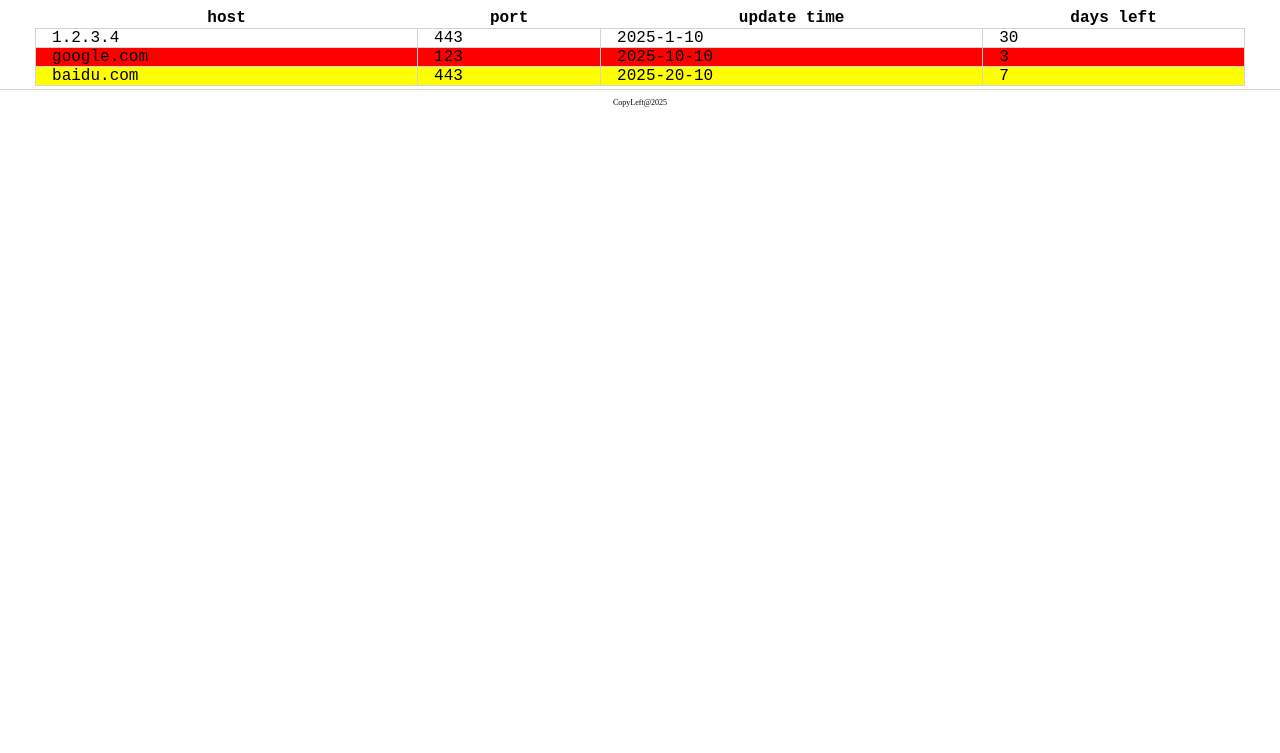
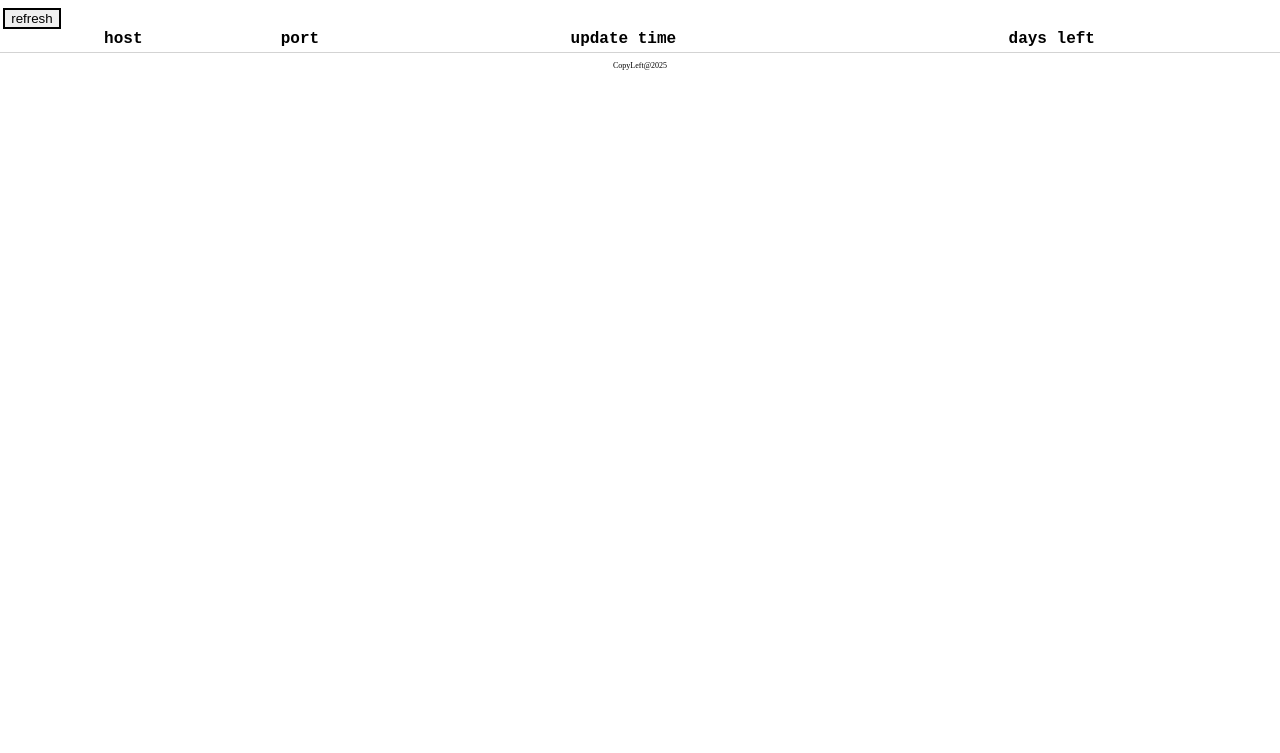
Before and after one commit to linuxexam/certmon, a plain HTML site: page ui/index.html in a window 1280 px wide. Shown: the part 47-800 px from the top of the page. Drawn offline with Linux system fonts and the light colour scheme; no server answers.

Commit message:
Add <thead> and <tbody>.

```diff
--- a/ui/index.html
+++ b/ui/index.html
@@ -19,13 +19,17 @@
         </div>
     </header>
     <main>
+        <button id="refresh">refresh</button>
         <table id="cert-table">
+            <thead>
                 <tr>
                     <th>host</th>
                     <th>port</th>
                     <th>update time</th>
                     <th>days left</th>
                 </tr>
+            </thead>
+            <tbody></tbody>
         </table>
     </main>
     <footer>
--- a/ui/index.js
+++ b/ui/index.js
@@ -1,5 +1,9 @@
 window.addEventListener('DOMContentLoaded', (ev) => {
     init();
+    const refreshE = document.querySelector("#refresh");
+    refreshE.addEventListener("click", (ev)=>{
+        update();
+    });
 });
 
 // sample data
@@ -43,8 +47,10 @@ function cert2tr(cert) {
 
 function certs2table(certs){
     const tableE = document.querySelector("#cert-table");
+    tbodyE = tableE.children[1];
+    tbodyE.innerHTML = "";
     for(let i=0; i<certs.length; i++){
-        tableE.appendChild(cert2tr(certs[i]));
+        tbodyE.appendChild(cert2tr(certs[i]));
     }
     return tableE;
 }
@@ -53,9 +59,8 @@ function certs2csv(certs){
 
 }
 
-function init_ui(data) {
-    const certs = JSON.parse(certsJson);
-    certs2table(certs);
+function update_ui(data) {
+    certs2table(data);
 }
 
 async function fetch_data() {
@@ -63,7 +68,6 @@ async function fetch_data() {
     try {
         const response = await fetch(url);
         const data = await response.json();
-        console.log(data);
         return data;
     } catch (error) {
         console.error("Fetch error:", error);
@@ -71,11 +75,15 @@ async function fetch_data() {
     }
 }
 
-function init() {
-    const data = fetch_data();
+async function update(){
+    const data = await fetch_data();
+    console.log(data);
     if(data == null){
         return;
     }
+    update_ui(data);
+}
 
-    init_ui(data);
+async function init() {
+    update();
 }
--- a/ui/main.css
+++ b/ui/main.css
@@ -49,3 +49,7 @@ main {
 .warning {
     background-color: red;
 }
+button {
+    border: 2px solid black;
+    border-radius: 0%;
+}
```
Lines whose indentation alone changed are shown as unchanged.
